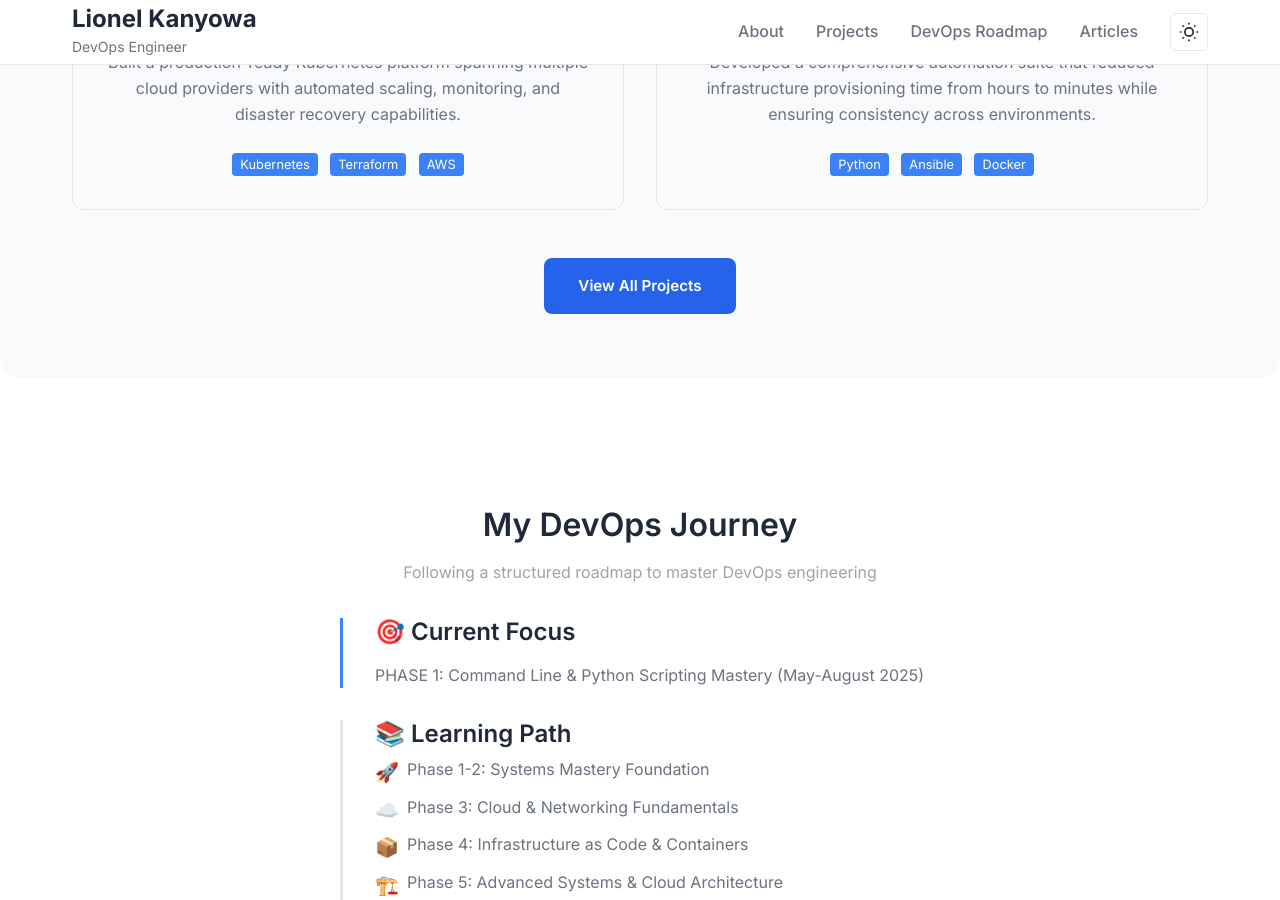
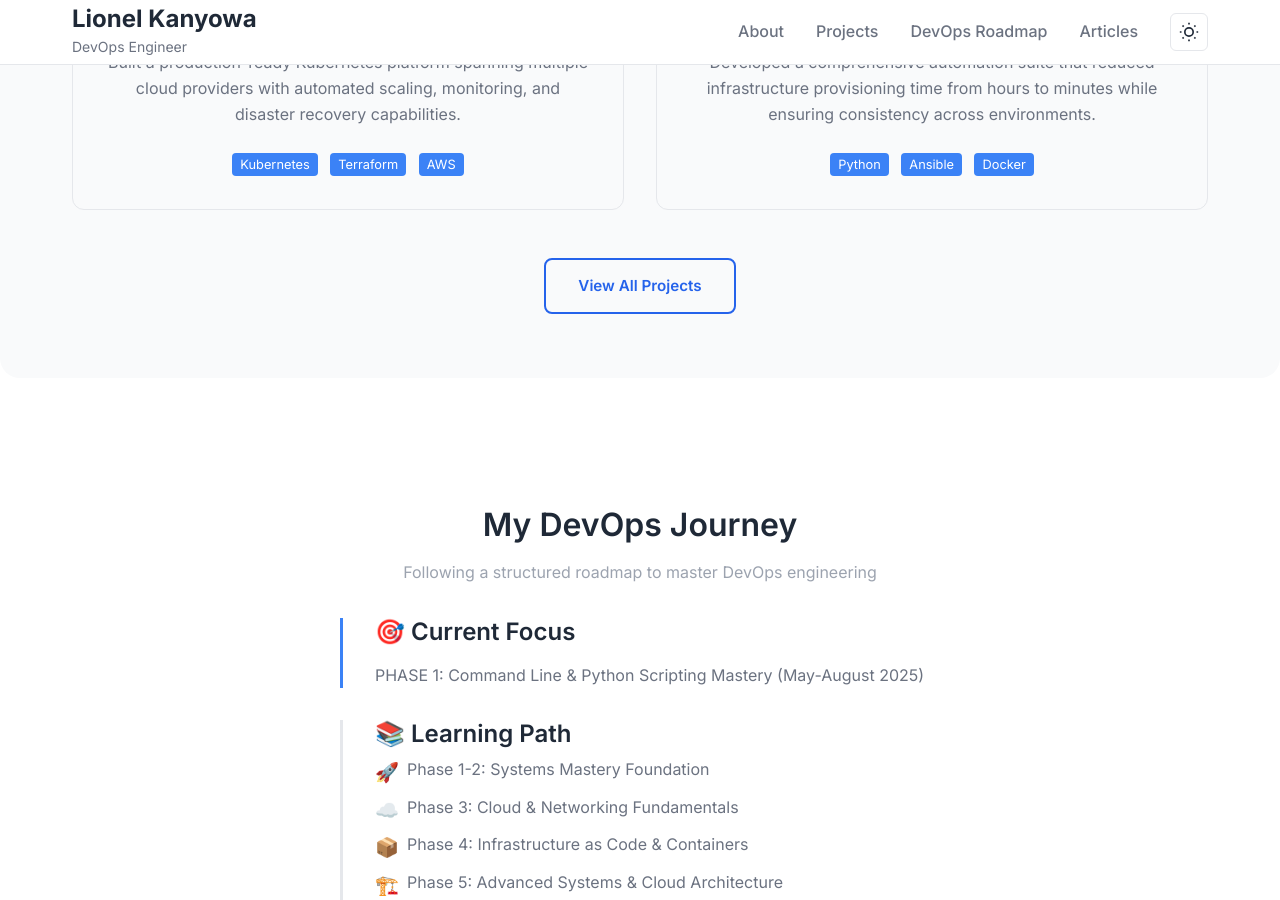
Before and after one commit to lionelkanyowa/lionelkanyowa.github.io, a Jekyll site: the page built from index.html, in a window 1280 px wide and 900 px high, scrolled down 1953 px. Built offline with Jekyll 4.4.1, drawn with Linux system fonts in a browser that asks for light colours.

Commit message:
chore: updated subheading sizes to the'My DevOps Journey'section in index.htmland changed the button style

```diff
--- a/index.html
+++ b/index.html
@@ -93,7 +93,7 @@ title: Home
     </div>
 
     <div style="margin-top: 2rem;">
-      <a href="/projects/" class="btn">View All Projects</a>
+      <a href="/projects/" class="btn btn-outline">View All Projects</a>
     </div>
   </div>
 </section>
@@ -130,7 +130,7 @@ title: Home
     </div>
 
     <div style="margin-top: 2rem;">
-      <a href="/devops-roadmap/" class="btn">Explore My Roadmap</a>
+      <a href="/devops-roadmap/" class="btn btn-outline">Explore My Roadmap</a>
     </div>
   </div>
 </section>
```
